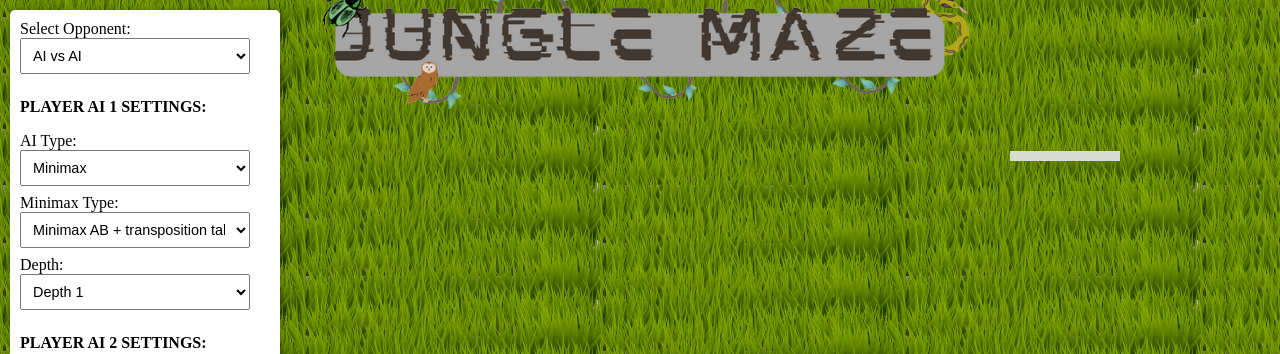
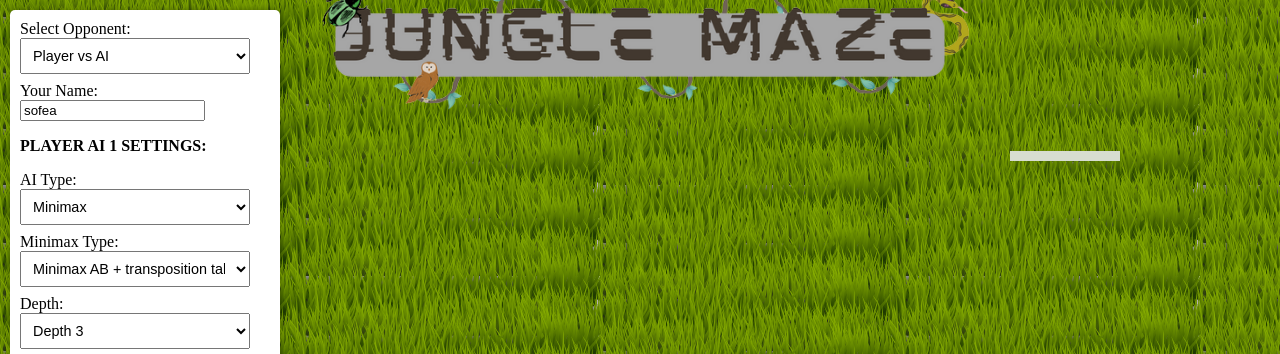
Before and after one commit to sofeanoh/JungleMaze, a plain HTML site: page index.html in a window 1280 px wide. Shown: the top 354 px of the page. Drawn offline with Linux system fonts and the light colour scheme.

Commit message:
Update index.html

```diff
--- a/index.html
+++ b/index.html
@@ -9,8 +9,8 @@
         <label for="selectOpponent">Select Opponent:</label>
         <select id="selectOpponent">
             <option value="playerVsPlayer">Player vs Player</option>
-            <option value="playerVsAI" >Player vs AI</option>
-            <option value="aiVsAI"selected>AI vs AI</option>
+            <option value="playerVsAI" selected >Player vs AI</option>
+            <option value="aiVsAI">AI vs AI</option>
 
         </select>
 
@@ -40,9 +40,9 @@
         <div id="aiDepthContainer1" style="display: block;">
             <label for="aiDepth1">Depth:</label>
             <select id="aiDepth1">
-                <option value="1" selected>Depth 1</option>
+                <option value="1" >Depth 1</option>
                 <option value="2">Depth 2</option>
-                <option value="3">Depth 3</option>
+                <option value="3" selected>Depth 3</option>
             </select>
         </div>
 
```
